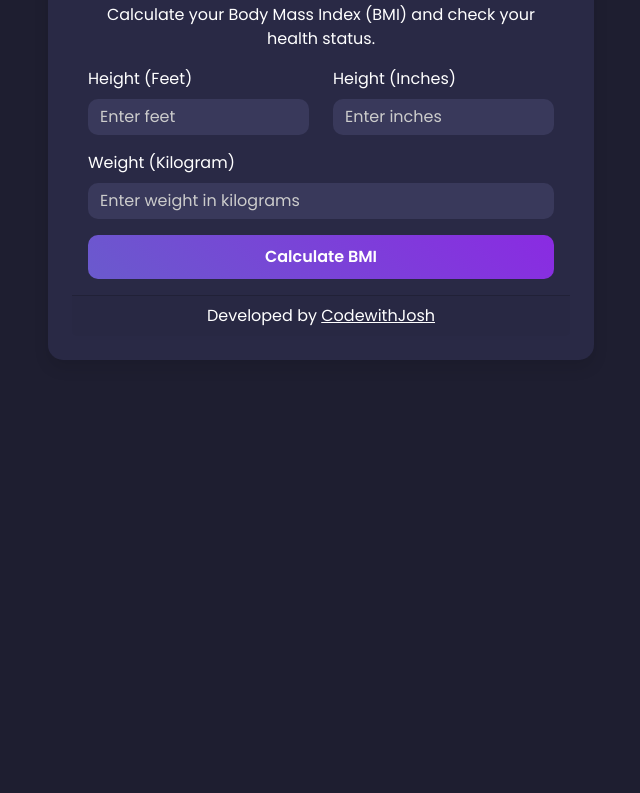
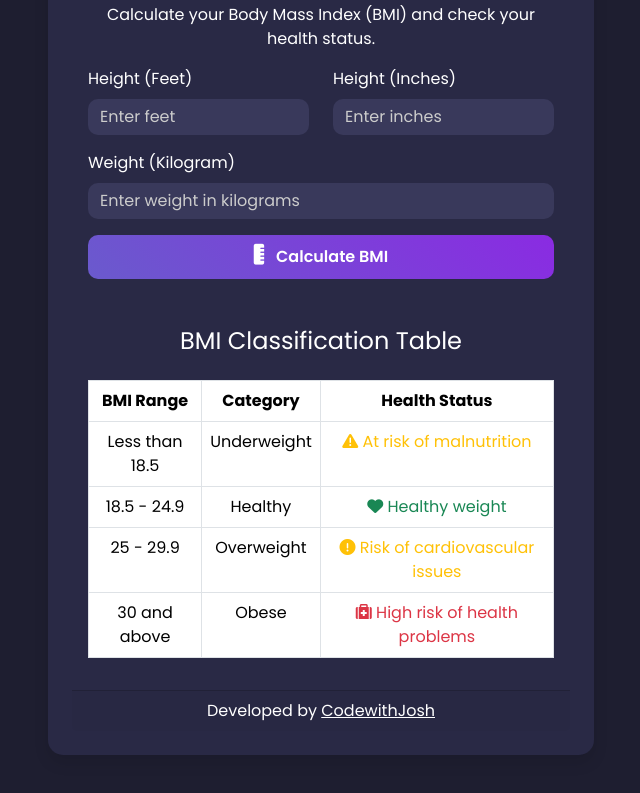
Before and after one commit to anyasauce/bmicalculator, a plain HTML site: page index.html in a window 1280 px wide. Shown: the part 131-924 px from the top of the page, without its empty margins (319-959 px from the left). Before the commit the page ends 800 px from the top, so only its background shows below. Drawn offline with nearby package versions, Linux system fonts and the light colour scheme; some packages are replaced by stand-ins of ours; a script that the page names is missing.

Commit message:
first commit

```diff
--- a/index.html
+++ b/index.html
@@ -9,6 +9,8 @@
     <link href="https://fonts.googleapis.com/css2?family=Poppins:wght@400;600;700&display=swap" rel="stylesheet">
     <script src="https://cdn.jsdelivr.net/npm/sweetalert2@11"></script>
     <script src="https://cdn.jsdelivr.net/npm/chart.js"></script>
+    <link rel="stylesheet" href="https://cdnjs.cloudflare.com/ajax/libs/font-awesome/6.0.0-beta3/css/all.min.css">
+
 </head>
 
 <body>
--- a/scripts.js
+++ b/scripts.js
@@ -26,7 +26,9 @@ function render() {
                                 <label for="weight" class="form-label">Weight (Kilogram)</label>
                                 <input type="number" class="form-control" id="weight" placeholder="Enter weight in kilograms" required>
                             </div>
-                        <button type="button" class="btn btn-primary w-100" onclick="calculateBMI()">Calculate BMI</button>
+                        <button type="button" class="btn btn-primary w-100" onclick="calculateBMI()">
+                            <i class="fas fa-ruler-vertical" style="font-size: 1.3rem; margin-right: 8px;"></i> Calculate BMI
+                        </button>
                         </form>
 
                         <div id="result" class="text-center d-none">
@@ -35,10 +37,9 @@ function render() {
                             <canvas id="bmi-chart" width="200" height="200"></canvas>
                         </div>
 
-                    <!-- BMI Table -->
-                    <div id="bmi-table" class="text-white d-none mt-5">
-                        <h4 class="text-center">BMI Classification Table</h4>
-                        <table class="table table-bordered text-center text-white">
+                        <div id="bmi-table" class="text-white mt-5">
+                            <h4 class="text-center mb-4">BMI Classification Table</h4>
+                            <table class="table table-bordered text-center table-hover text-white">
                                 <thead>
                                     <tr>
                                         <th scope="col">BMI Range</th>
@@ -50,26 +51,39 @@ function render() {
                                     <tr>
                                         <td>Less than 18.5</td>
                                         <td>Underweight</td>
-                                    <td class="text-warning">At risk of malnutrition</td>
+                                        <td class="text-warning">
+                                            <i class="fas fa-exclamation-triangle mr-2" data-toggle="tooltip" title="At risk of malnutrition"></i>
+                                            At risk of malnutrition
+                                        </td>
                                     </tr>
                                     <tr>
                                         <td>18.5 - 24.9</td>
                                         <td>Healthy</td>
-                                    <td class="text-success">Healthy weight</td>
+                                        <td class="text-success">
+                                            <i class="fas fa-heart mr-2" data-toggle="tooltip" title="Healthy weight"></i>
+                                            Healthy weight
+                                        </td>
                                     </tr>
                                     <tr>
                                         <td>25 - 29.9</td>
                                         <td>Overweight</td>
-                                    <td class="text-warning">Risk of cardiovascular issues</td>
+                                        <td class="text-warning">
+                                            <i class="fas fa-exclamation-circle mr-2" data-toggle="tooltip" title="Risk of cardiovascular issues"></i>
+                                            Risk of cardiovascular issues
+                                        </td>
                                     </tr>
                                     <tr>
                                         <td>30 and above</td>
                                         <td>Obese</td>
-                                    <td class="text-danger">High risk of health problems</td>
+                                        <td class="text-danger">
+                                            <i class="fas fa-medkit mr-2" data-toggle="tooltip" title="High risk of health problems"></i>
+                                            High risk of health problems
+                                        </td>
                                     </tr>
                                 </tbody>
                             </table>
                         </div>
+
                     </div>
                     <div class="card-footer text-center">
                         <p class="text-white mb-0">Developed by <a href="https://codewithjosh.vercel.app/" target="_blank" class="text-white">CodewithJosh</a></p>
@@ -81,6 +95,39 @@ function render() {
     `;
 
     root.innerHTML = content;
+
+    // Render BMI chart initially
+    renderBMIChart();
+}
+
+function renderBMIChart() {
+    const chartData = [0, 18.5, 24.9, 29.9];
+    const chartLabel = ['Your BMI', 'Healthy Upper Limit', 'Overweight Upper Limit', 'Obese Upper Limit'];
+    const chartColors = [getStatusColor(0), '#22c55e', '#ef4444', '#9b1d20'];
+
+    // Create the BMI chart
+    chart = new Chart(document.getElementById('bmi-chart'), {
+        type: 'bar',
+        data: {
+            labels: chartLabel,
+            datasets: [{
+                label: 'BMI Chart',
+                data: chartData,
+                backgroundColor: chartColors,
+                borderColor: '#292945',
+                borderWidth: 1
+            }]
+        },
+        options: {
+            responsive: true,
+            scales: {
+                y: {
+                    beginAtZero: true,
+                    max: 40,
+                }
+            }
+        }
+    });
 }
 
 function calculateBMI() {
@@ -106,19 +153,29 @@ function calculateBMI() {
     let chartData = [bmi, 18.5, 24.9, 29.9];
     let chartLabel = ['Your BMI', 'Healthy Upper Limit', 'Overweight Upper Limit', 'Obese Upper Limit'];
     let chartColors = [getStatusColor(bmi), '#22c55e', '#ef4444', '#9b1d20'];
+    let iconType = 'info';
+    let statusText = 'Healthy';
 
     if (bmi < 18.5) {
         status = 'Underweight';
         statusClass = 'status-underweight';
+        iconType = 'warning';
+        statusText = 'Underweight';
     } else if (bmi >= 18.5 && bmi <= 24.9) {
         status = 'Healthy';
         statusClass = 'status-healthy';
+        iconType = 'success';
+        statusText = 'Healthy weight';
     } else if (bmi >= 25 && bmi <= 29.9) {
         status = 'Overweight';
         statusClass = 'status-overweight';
+        iconType = 'warning';
+        statusText = 'Overweight';
     } else {
         status = 'Obese';
         statusClass = 'status-obese';
+        iconType = 'error';
+        statusText = 'Obese';
     }
 
     document.getElementById('bmi-value').textContent = bmi;
@@ -128,8 +185,8 @@ function calculateBMI() {
 
     Swal.fire({
         title: `Your BMI is ${bmi}`,
-        text: `Status: ${status}`,
-        icon: 'info',
+        text: `Status: ${statusText}`,
+        icon: iconType,
         background: getStatusColor(bmi),
         confirmButtonText: 'Close',
         color: '#fff'
--- a/styles.css
+++ b/styles.css
@@ -40,6 +40,22 @@ body {
     text-align: center;
 }
 
+.table-hover tbody tr:hover {
+    color: white;
+    transform: scale(1.05);
+    transition: transform 0.3s ease, color 0.3s ease;
+}
+
+.table-hover tbody tr:hover td,
+.table-hover tbody tr:hover th {
+    color: white;
+}
+
+.table-hover tbody tr td,
+.table-hover tbody tr th {
+    transition: color 0.3s ease;
+}
+
 .btn-primary {
     background: linear-gradient(45deg, #6a5acd, #8a2be2);
     border: none;
@@ -59,6 +75,11 @@ body {
     border-radius: 10px;
     background-color: var(--secondary-color);
     border: none;
+    color: var(--text-color);
+}
+
+.form-control:focus{
+    background-color: var(--secondary-color);
     color: var(--text-color);
 }
 
```
Lines whose indentation alone changed are shown as unchanged.
